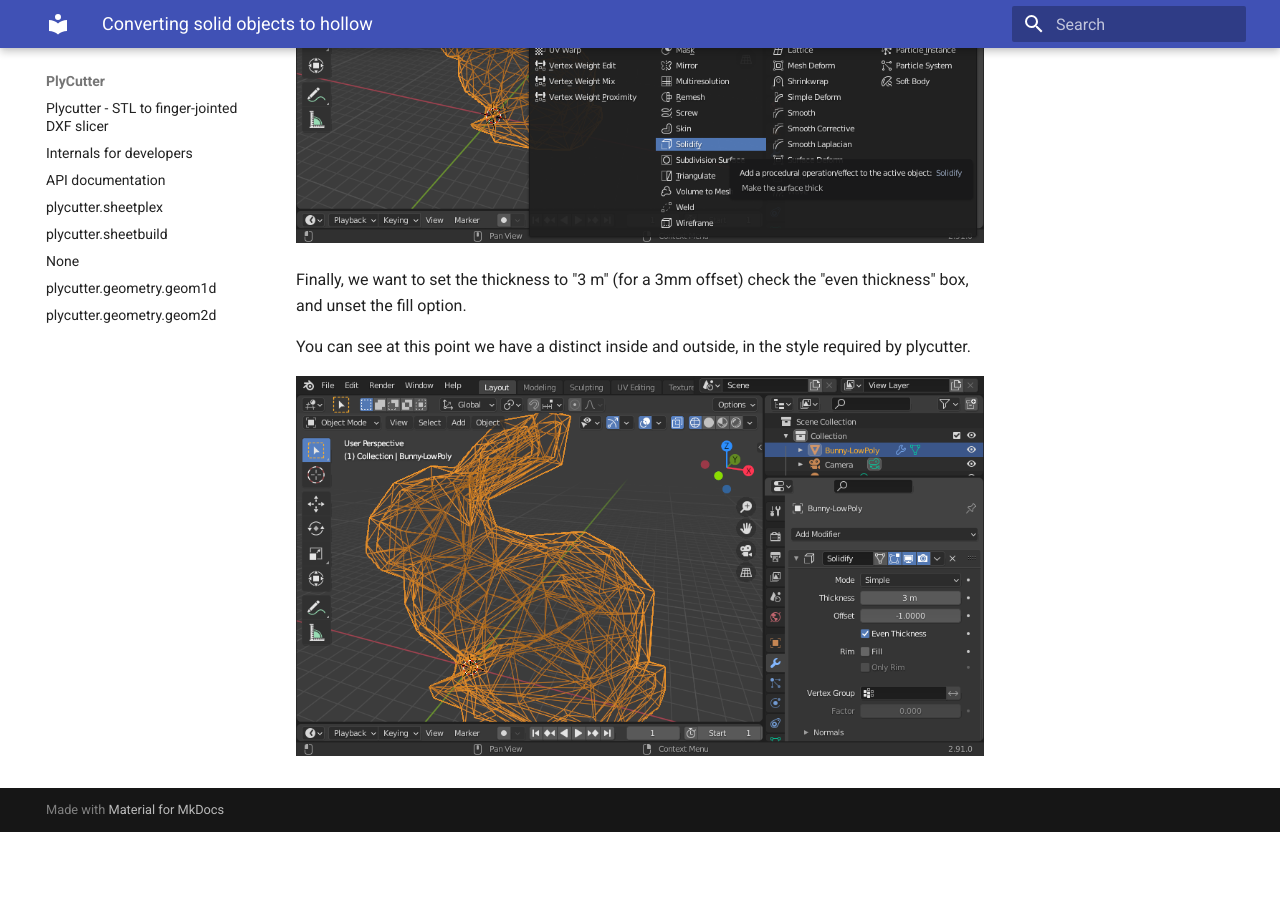
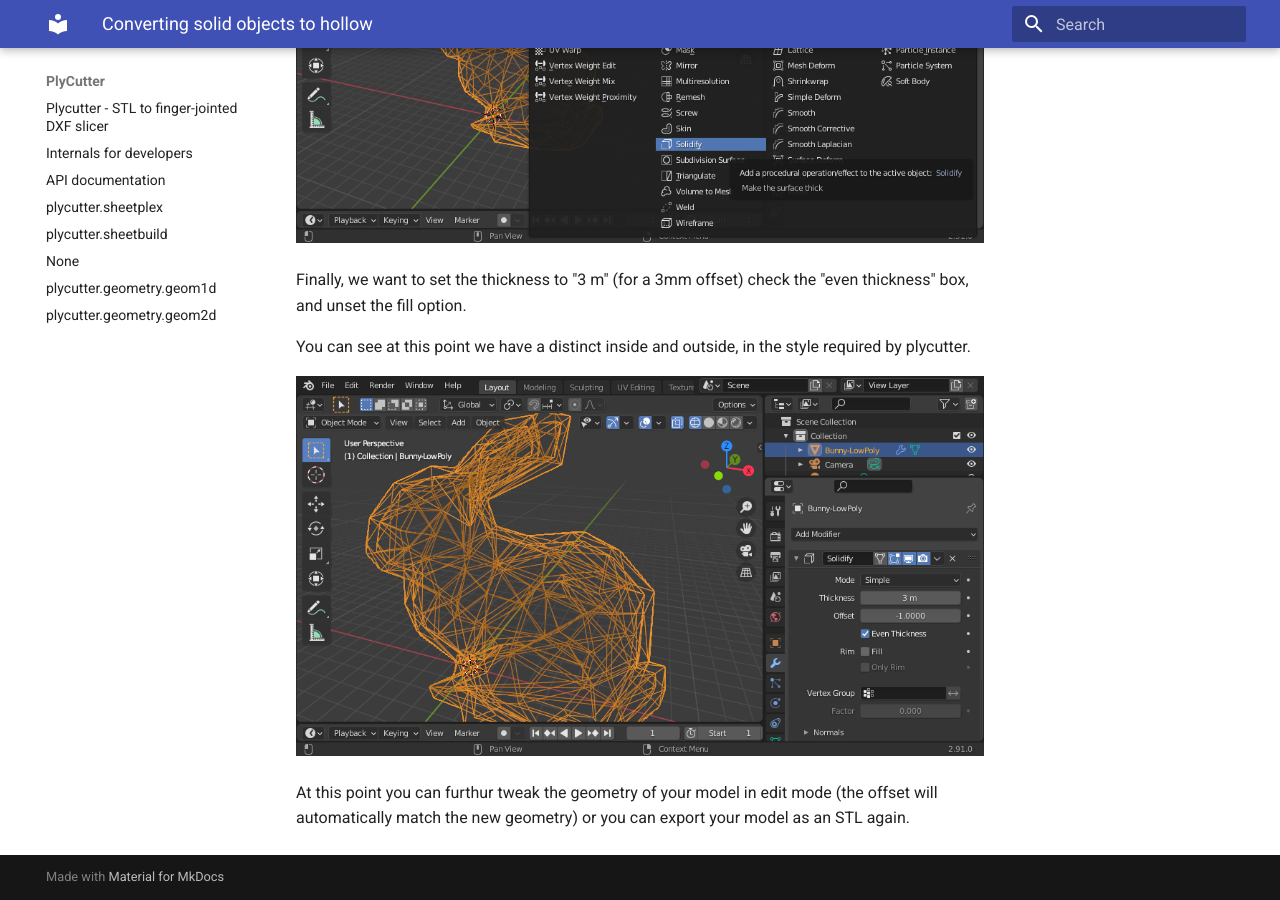
Before and after one commit to tjltjl/plycutter, an MkDocs documentation site: the page built from docs/modeling-tutorials/solid_to_hollow.md, in a window 1280 px wide and 900 px high, scrolled down 1477 px. Built offline with MkDocs 1.6.1 and Material for MkDocs 9.7.7, drawn with Linux system fonts in a browser that asks for light colours; before the commit the page ends 2309 px from its top, so only the background shows below that.

Commit message:
Update solid_to_hollow.md

```diff
--- a/docs/modeling-tutorials/solid_to_hollow.md
+++ b/docs/modeling-tutorials/solid_to_hollow.md
@@ -32,3 +32,5 @@
 required by plycutter.
 
 ![](solid_to_hollow/2020-12-13-144924_960x531_scrot.png)
+
+At this point you can furthur tweak the geometry of your model in edit mode (the offset will automatically match the new geometry) or you can export your model as an STL again.
```
